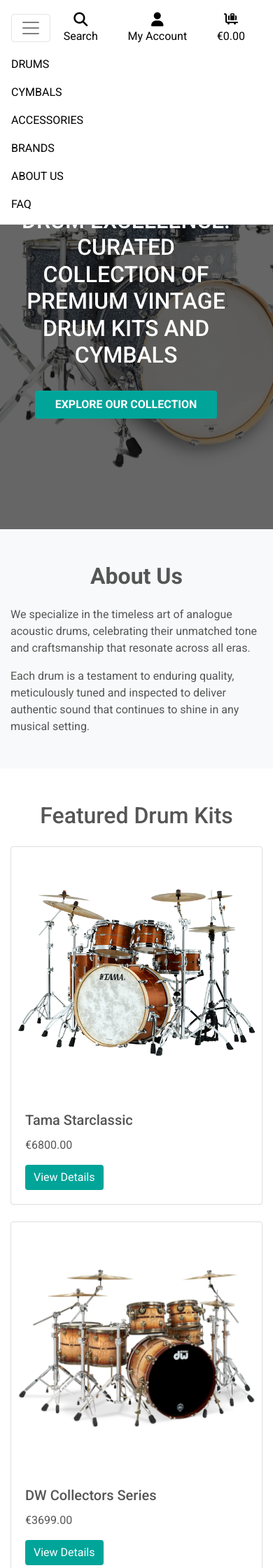
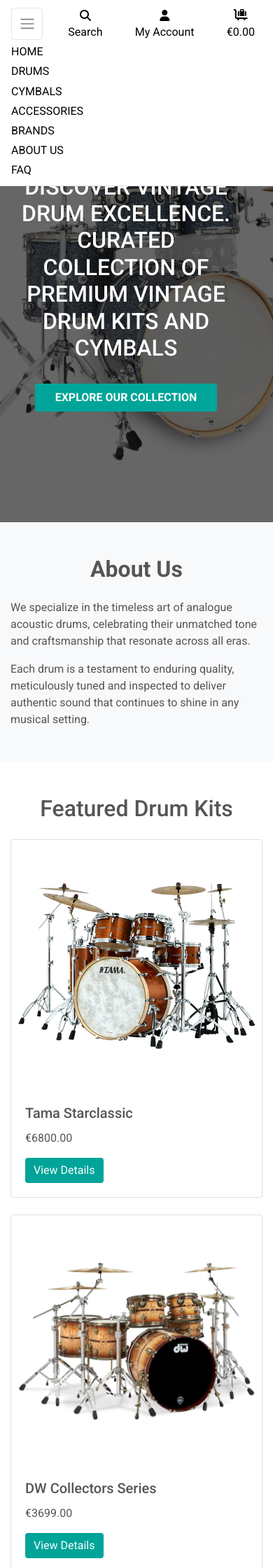
Before and after one commit to Andrewodwyer/vintage_drums, a Django app: page / in a window 390 px wide, after a click that opens the changed part. Shown: the top 2240 px of the page at 70% size. Run offline with Django 3.2, Linux system fonts and the light colour scheme; data comes from the database, SQL or seed files in the repository; both versions use the stored data as it was after the commit; some libraries are stand-ins or nearby versions.

Commit message:
CSS changes for layout

```diff
--- a/home/templates/home/index.html
+++ b/home/templates/home/index.html
@@ -25,7 +25,6 @@
             </div>
         </div>
     </div>
-
 
 
 
@@ -58,7 +57,7 @@
             <h2 class="text-center">Featured Drum Kits</h2>
             <div class="row mt-4">
                 {% for product in featured_drum_kits %}
-                <div class="col-md-3 mb-4">
+                <div class="col-12 col-md-6 col-lg-3 mb-4">
                     <div class="card h-100">
                         <img src="{{ product.image.url }}" class="card-img-top" alt="{{ product.name }}">
                         <div class="card-body">
@@ -69,7 +68,7 @@
                     </div>
                 </div>
                 {% empty %}
-                <div class="col-md-3 mb-4">
+                <div class="col-12 col-md-6 col-lg-3 mb-4">
                     <div class="card h-100">
                         <div class="card-body">
                             <h5 class="card-title">No Featured Drums Available</h5>
@@ -108,7 +107,7 @@
             <h2 class="text-center">Featured Cymbals</h2>
             <div class="row mt-4">
                 {% for product in featured_cymbals %}
-                <div class="col-md-3 mb-4">
+                <div class="col-12 col-md-6 col-lg-3 mb-4">
                     <div class="card h-100">
                         <img src="{{ product.image.url }}" class="card-img-top" alt="{{ product.name }}">
                         <div class="card-body">
@@ -119,7 +118,7 @@
                     </div>
                 </div>
                 {% empty %}
-                <div class="col-md-3 mb-4">
+                <div class="col-12 col-md-6 col-lg-3 mb-4">
                     <div class="card h-100">
                         <div class="card-body">
                             <h5 class="card-title">No Featured Cymbals Available</h5>
@@ -139,32 +138,32 @@
                 <div class="row">
                     <!-- Brand buttons like DW, Tama, etc. -->
                     <div class="col-4 mb-4 text-center">
-                        <a href="{% url 'all_products' %}?brand=DW Drums" class="btn btn-outline-dark p-0 w-100 h-100">
-                            <h5 class="text-brand mb-0">DW Drums</h5>
+                        <a href="{% url 'all_products' %}?brand=DW Drums" class="btn btn-outline-dark p-0 w-100">
+                            <h5 class="text-brand mb-0">DW</h5>
                         </a>
                     </div>
                     <div class="col-4 mb-4 text-center">
-                        <a href="{% url 'all_products' %}?brand=Tama" class="btn btn-outline-dark p-0 w-100 h-100">
+                        <a href="{% url 'all_products' %}?brand=Tama" class="btn btn-outline-dark p-0 w-100">
                             <h5 class="text-brand mb-0">Tama</h5>
                         </a>
                     </div>
                     <div class="col-4 mb-4 text-center">
-                        <a href="{% url 'all_products' %}?brand=Ludwig" class="btn btn-outline-dark p-0 w-100 h-100">
+                        <a href="{% url 'all_products' %}?brand=Ludwig" class="btn btn-outline-dark p-0 w-100">
                             <h5 class="text-brand mb-0">Ludwig</h5>
                         </a>
                     </div>
                     <div class="col-4 text-center">
-                        <a href="{% url 'all_products' %}?brand=Mapex" class="btn btn-outline-dark p-0 w-100 h-100">
+                        <a href="{% url 'all_products' %}?brand=Mapex" class="btn btn-outline-dark p-0 w-100">
                             <h5 class="text-brand mb-0">Mapex</h5>
                         </a>
                     </div>
                     <div class="col-4 text-center">
-                        <a href="{% url 'all_products' %}?brand=Paiste" class="btn btn-outline-dark p-0 w-100 h-100">
+                        <a href="{% url 'all_products' %}?brand=Paiste" class="btn btn-outline-dark p-0 w-100">
                             <h5 class="text-brand mb-0">Paiste</h5>
                         </a>
                     </div>
                     <div class="col-4 text-center">
-                        <a href="{% url 'all_products' %}?brand=Pearl" class="btn btn-outline-dark p-0 w-100 h-100">
+                        <a href="{% url 'all_products' %}?brand=Pearl" class="btn btn-outline-dark p-0 w-100">
                             <h5 class="text-brand mb-0">Pearl</h5>
                         </a>
                     </div>
--- a/static/css/base.css
+++ b/static/css/base.css
@@ -359,7 +359,7 @@ input[name='q']::placeholder {
 /* pad the top for smaller screens */
 @media (max-width: 991px) {
     .header-container {
-        padding-top: 76px;
+        padding-top: 66px;
     }
 
     body {
@@ -368,6 +368,27 @@ input[name='q']::placeholder {
     .about-hero-image {
         height: 40vh;
     }
+    .logo-font {
+        font-size: 1.5
+        rem;
+    }
+    .nav-link {
+        padding: 0.13rem;
+    }
+
+    .nav-link i.fa-lg {
+        font-size: 1rem;
+    }
+
+    .navbar-toggler {
+        padding: .6rem .6rem;
+        font-size: 1rem;
+    }
+
+    .text-brand {
+        font-size: 1rem;
+    }
+
 }
 
 /* Medium screen, 40% of the viewport height */
--- a/templates/base.html
+++ b/templates/base.html
@@ -152,6 +152,7 @@
 				$('.toast').toast('show');
 			</script>
 			<script src="{% static 'js/likes.js' %}"></script>
+			<!-- <script src="{% static 'js/review.js' %}"></script> -->
 		{% endblock %}
 	</body>
 </html>
--- a/templates/includes/main-nav.html
+++ b/templates/includes/main-nav.html
@@ -1,5 +1,10 @@
 <div class="collapse navbar-collapse" id="main-nav">
     <ul class="navbar-nav w-auto mx-auto d-flex justify-content-center"> <!-- Flexbox-->
+        <li class="nav-item dropdown">
+            <a class="logo-font nav-link text-black ml-lg-4 mr-lg-4" href="{% url 'home' %}" id="home-link">
+                Home
+            </a>
+        </li>
 
         <li class="nav-item dropdown">
             <a class="logo-font nav-link text-black ml-lg-4 mr-lg-4" href="#" id="drum-link" data-toggle="dropdown" aria-haspopup="true" aria-expanded="false">
--- a/templates/includes/mobile-top-header.html
+++ b/templates/includes/mobile-top-header.html
@@ -32,7 +32,7 @@
             {% if request.user.is_superuser %}
                 <a href="{% url 'account_logout' %}" class="dropdown-item">Product Management</a>
             {% endif %}
-            <a href="{% url 'add_product' %}" class="dropdown-item">My Profile</a>
+            <a href="{% url 'profile' %}" class="dropdown-item">My Profile</a>
             <a href="{% url 'account_logout' %}" class="dropdown-item">Logout</a>
         {% else %}
             <a href="{% url 'account_signup' %}" class="dropdown-item">Register</a>
```
Also changed, not shown: products/templates/products/product_detail.html (+7 -6 lines), db.sqlite3, media/products/Mapex_Russ_Miller_14.png (added).
